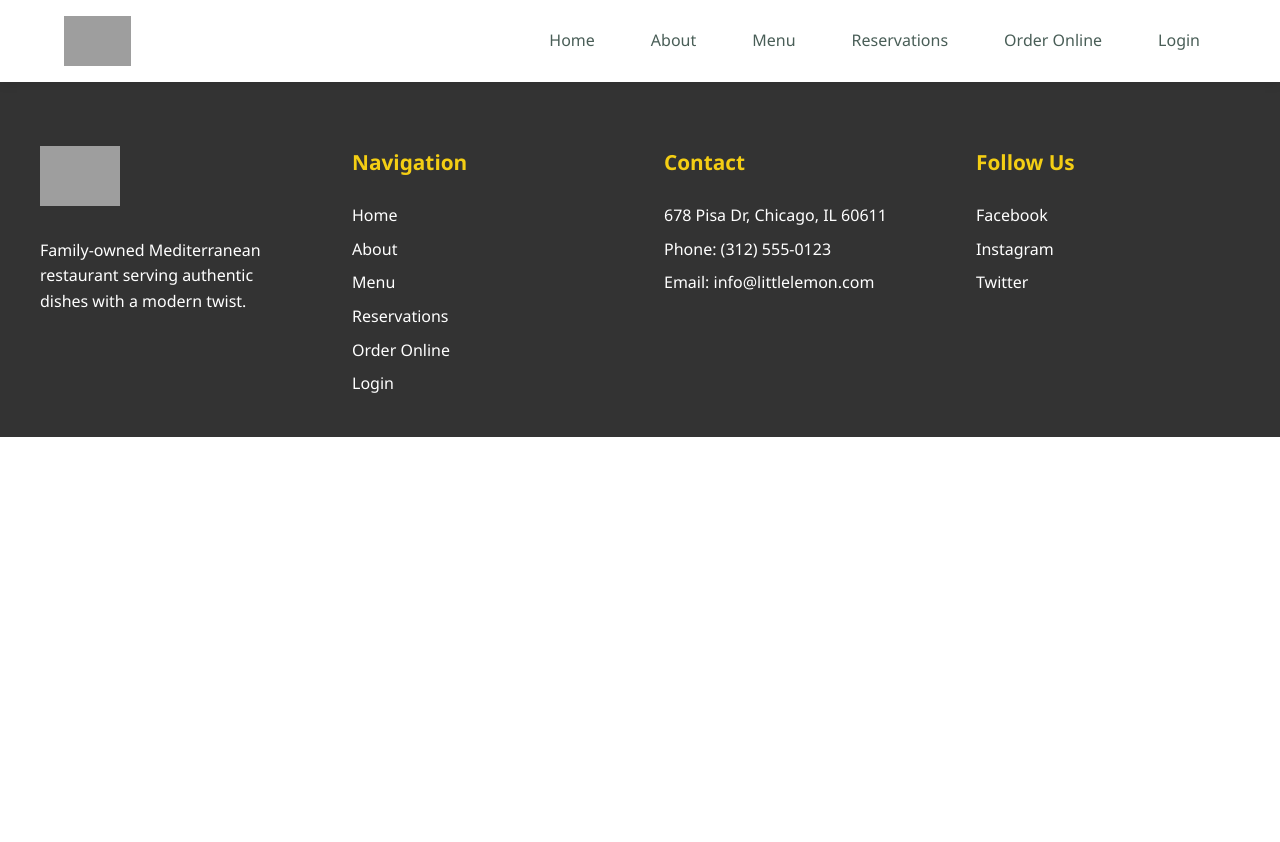
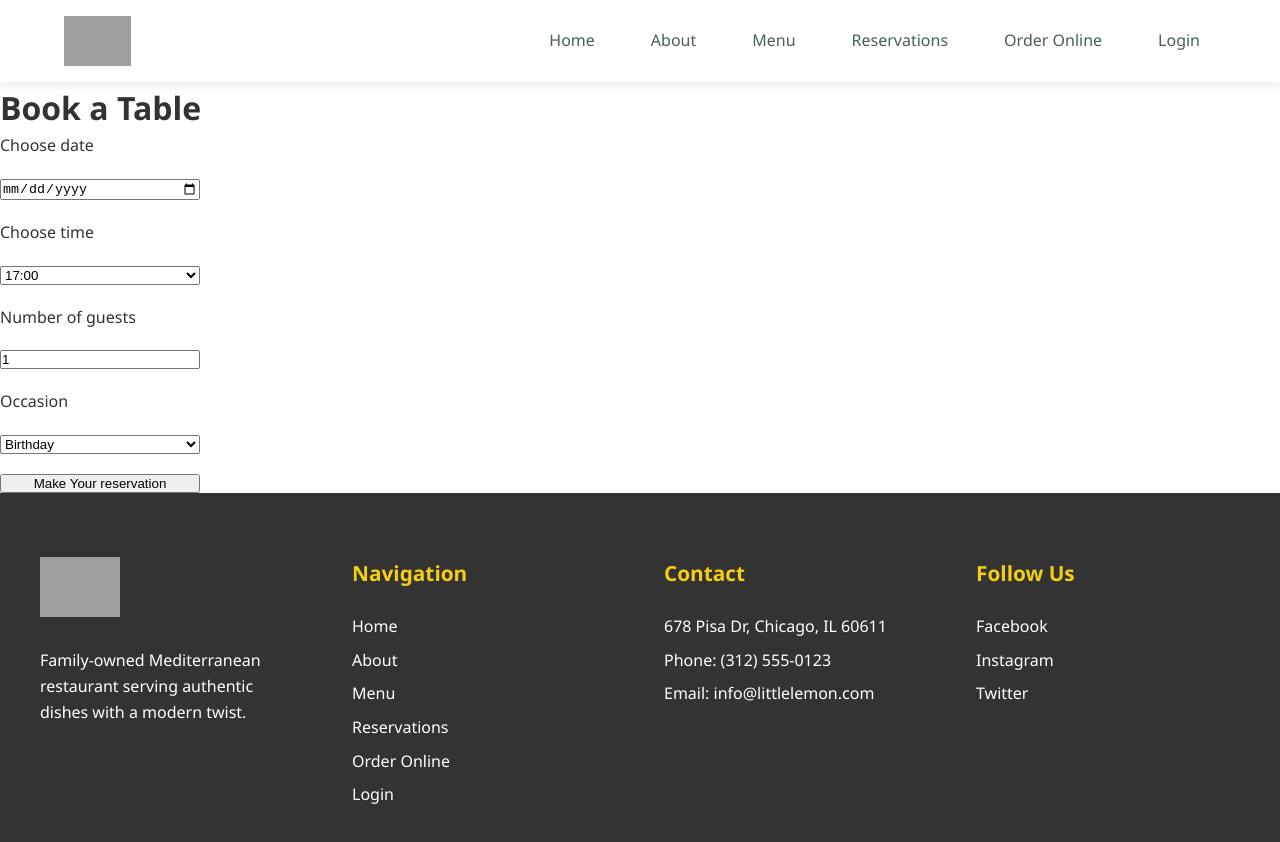
Before and after one commit to 4-Endless-coder/codex-react, a React (Vite) app in the folder little_lemon_restaurants/: page /reservations in a window 1280 px wide. Shown: the top 842 px of the page. Before the commit the page ends 800 px from the top, so only its background shows below. Built offline with nearby package versions, Linux system fonts and the light colour scheme; grey boxes are pictures that could not be loaded.

Commit message:
Reservations functionality added

```diff
--- a/little_lemon_restaurants/src/App.jsx
+++ b/little_lemon_restaurants/src/App.jsx
@@ -6,6 +6,7 @@
 import Testimonial from "./components/Testimonial";
 import About from "./components/About";
 import Footer from "./components/Footer";
+import BookingPage from "./components/BookingPage";
 
 function App() {
   return (
@@ -24,6 +25,7 @@
               </>
             }
           />
+          <Route path="/reservations" element={<BookingPage />} />
         </Routes>
       </main>
       <Footer />
--- /dev/null
+++ b/little_lemon_restaurants/src/components/BookingForm.jsx
@@ -0,0 +1,68 @@
+import React, { useState } from "react";
+
+const BookingForm = () => {
+  const [date, setDate] = useState("");
+  const [time, setTime] = useState("");
+  const [guests, setGuests] = useState(1);
+  const [occasion, setOccasion] = useState("Birthday");
+  const [availableTimes, setAvailableTimes] = useState([
+    "17:00",
+    "18:00",
+    "19:00",
+    "20:00",
+    "21:00",
+    "22:00",
+  ]);
+
+  const handleSubmit = (e) => {
+    e.preventDefault();
+    // Handle form submission
+  };
+
+  return (
+    <form
+      style={{ display: "grid", maxWidth: "200px", gap: "20px" }}
+      onSubmit={handleSubmit}
+    >
+      <label htmlFor="res-date">Choose date</label>
+      <input
+        type="date"
+        id="res-date"
+        value={date}
+        onChange={(e) => setDate(e.target.value)}
+      />
+      <label htmlFor="res-time">Choose time</label>
+      <select
+        id="res-time"
+        value={time}
+        onChange={(e) => setTime(e.target.value)}
+      >
+        {availableTimes.map((t) => (
+          <option key={t}>{t}</option>
+        ))}
+      </select>
+      <label htmlFor="guests">Number of guests</label>
+      <input
+        type="number"
+        placeholder="1"
+        min="1"
+        max="10"
+        id="guests"
+        value={guests}
+        onChange={(e) => setGuests(e.target.value)}
+      />
+      <label htmlFor="occasion">Occasion</label>
+      <select
+        id="occasion"
+        value={occasion}
+        onChange={(e) => setOccasion(e.target.value)}
+      >
+        <option>Birthday</option>
+        <option>Anniversary</option>
+      </select>
+      <input type="submit" value="Make Your reservation" />
+    </form>
+  );
+};
+
+export default BookingForm;
--- /dev/null
+++ b/little_lemon_restaurants/src/components/BookingPage.jsx
@@ -0,0 +1,13 @@
+import React from "react";
+import BookingForm from "./BookingForm";
+
+const BookingPage = () => {
+  return (
+    <div>
+      <h1>Book a Table</h1>
+      <BookingForm />
+    </div>
+  );
+};
+
+export default BookingPage;
```
